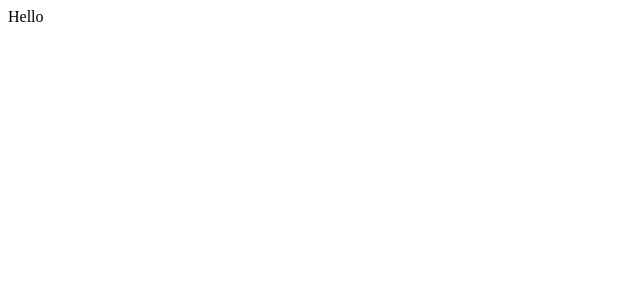
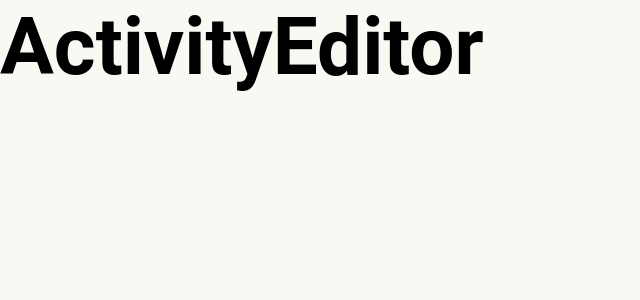
Before and after one commit to asuyer-wpi/cs-509-activity-editor, a Next.js app: page / in a window 1280 px wide. Shown: the top 300 px of the page, without its empty margins (0-640 px from the left). Built offline with nearby package versions, Linux system fonts and the light colour scheme.

Commit message:
feat: brought back globals.css and added color variables

```diff
--- a/package.json
+++ b/package.json
@@ -1,6 +1,6 @@
 {
   "name": "activity-editor",
-  "version": "0.1.1",
+  "version": "0.1.2",
   "private": true,
   "scripts": {
     "dev": "next dev",
--- /dev/null
+++ b/src/app/globals.css
@@ -0,0 +1,27 @@
+* {
+  box-sizing: border-box;
+  margin: 0;
+  padding: 0;
+  font-family: Roboto;
+
+  /* Text colors */
+  --green-text: #3d7a56;
+  --normal-text: #37322c;
+
+  /* Input field colors */
+  --input-background: #F3EEE4;
+  --input-border: #DDD4C1;
+
+  /* Event card colors */
+  --activity-card-background: #F3EEE4;
+  --activity-card-border: #DDD4C1;
+  --activity-card-background-hover: #E7F0EA;
+  --activity-card-border-hover: #3D7A56;
+
+  --activity-card-drop-area-border: #a9805c;
+}
+
+body {
+  /* Page background color */
+  background: #FAF8F3;
+}
--- a/src/app/layout.tsx
+++ b/src/app/layout.tsx
@@ -1,5 +1,6 @@
 import type { Metadata } from "next"
 import { Geist, Geist_Mono } from "next/font/google"
+import "./globals.css";
 
 const geistSans = Geist({
   variable: "--font-geist-sans",
--- /dev/null
+++ b/src/app/page.module.css
@@ -0,0 +1,5 @@
+/* Header */
+.pageTitle {
+  font-size: 5rem;
+  font-style: bold;
+}
--- a/src/app/page.tsx
+++ b/src/app/page.tsx
@@ -3,7 +3,9 @@ import styles from "./page.module.css";
 export default function Home() {
   return (
     <main>
-      Hello
+      <header>
+        <h1 className={styles.pageTitle}>ActivityEditor</h1>
+      </header>
     </main>
   );
 }
```
